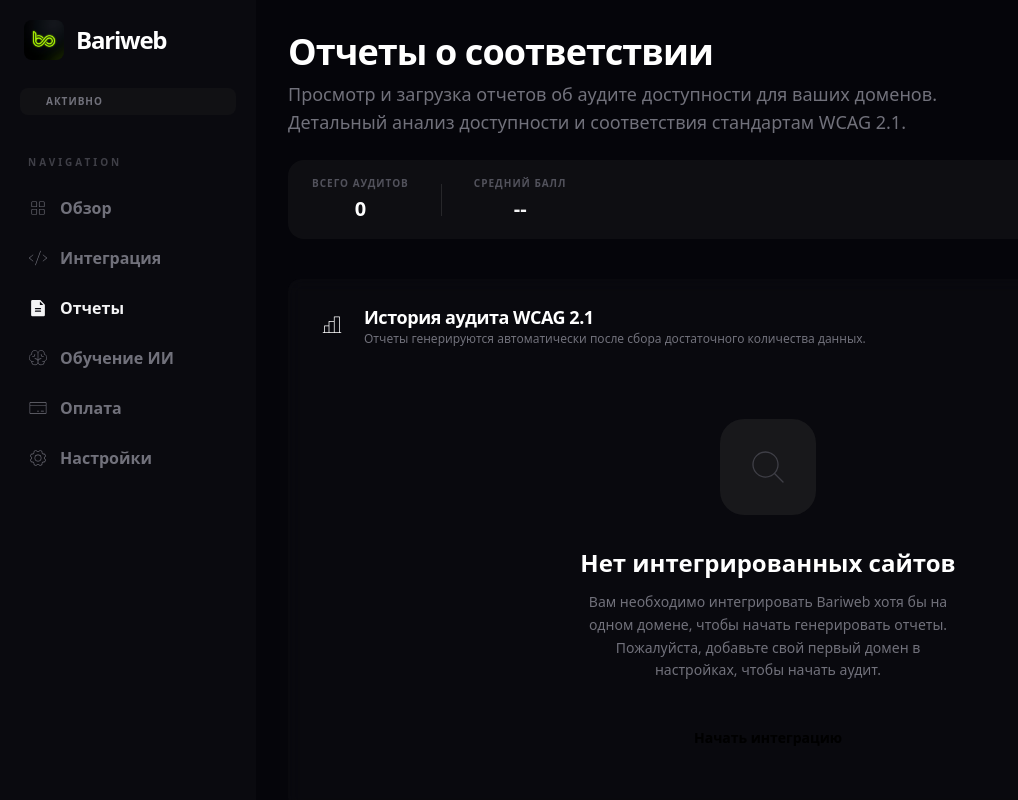
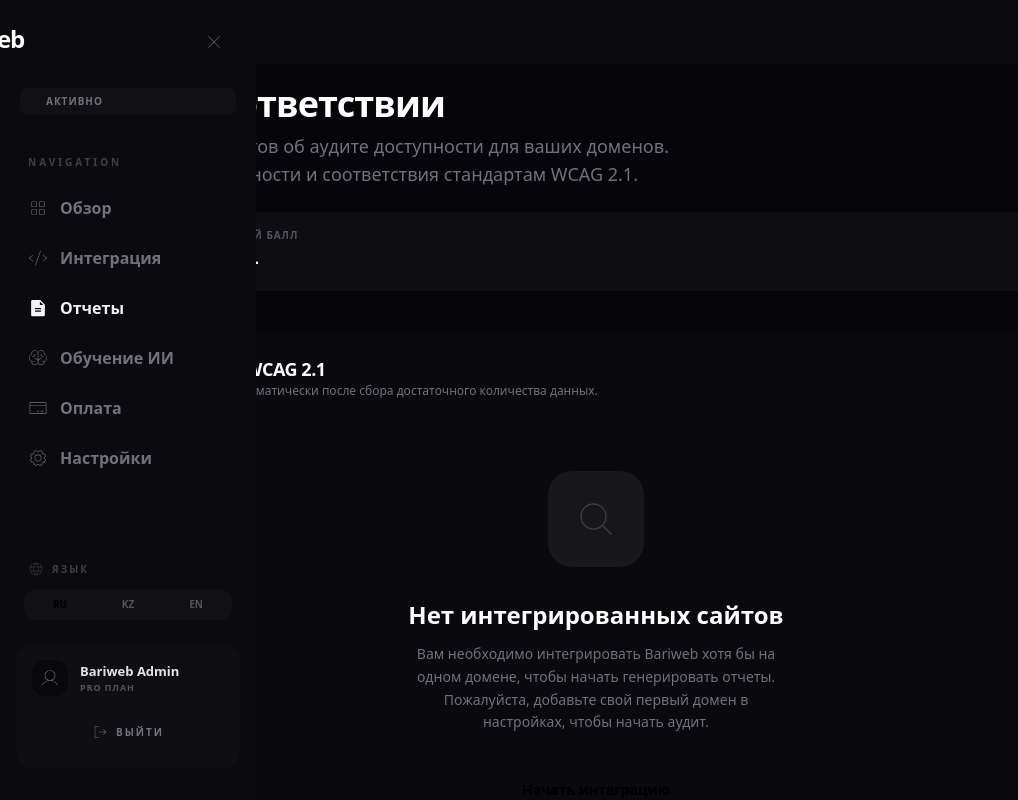
Before and after one commit to Akanov-Kanta/bariweb, a Next.js app in the folder frontend/: page /dashboard/reports in a window 1280 px wide. Shown: the top 800 px of the page, without its empty margins (0-1018 px from the left). Built offline with nearby package versions, Linux system fonts and the light colour scheme; no server answers.

Commit message:
adaptive dashboard

```diff
--- a/frontend/app/dashboard/integration/page.tsx
+++ b/frontend/app/dashboard/integration/page.tsx
@@ -87,9 +87,9 @@
 
           {/* SCRIPT TAG METHOD */}
           <Card className="dashboard-card border-zinc-800/50 bg-[#0c0c12]/60 p-0 overflow-hidden">
-            <div className="flex items-center justify-between px-8 py-6 border-b border-zinc-800 bg-zinc-900/10">
+            <div className="flex flex-wrap items-center justify-between gap-4 px-6 md:px-8 py-6 border-b border-zinc-800 bg-zinc-900/10">
                <div className="flex items-center gap-4">
-                  <div className="w-12 h-12 rounded-2xl bg-lime-400/10 border border-lime-400/30 flex items-center justify-center">
+                  <div className="w-12 h-12 rounded-2xl bg-lime-400/10 border border-lime-400/30 flex items-center justify-center shrink-0">
                     <BracketsCurly weight="fill" className="w-6 h-6 text-lime-400" />
                   </div>
                   <div>
@@ -99,9 +99,9 @@
                </div>
 
                {clients.length > 0 && (
-                  <div className="flex items-center gap-4">
+                  <div className="flex items-center gap-4 w-full md:w-auto">
                     <select
-                      className="bg-zinc-950 border border-zinc-800 text-zinc-300 text-[10px] font-black uppercase tracking-widest px-4 py-2.5 rounded-xl focus:ring-2 focus:ring-lime-400/50 outline-none cursor-pointer transition-all"
+                      className="w-full md:w-64 bg-zinc-950 border border-zinc-800 text-zinc-300 text-[10px] font-black uppercase tracking-widest px-4 py-2.5 rounded-xl focus:ring-2 focus:ring-lime-400/50 outline-none cursor-pointer transition-all"
                       value={selectedClientId || ''}
                       onChange={(e) => setSelectedClientId(e.target.value)}
                     >
@@ -122,16 +122,16 @@
                     <div className="ml-2 text-[9px] font-black text-zinc-600 uppercase tracking-[0.2em]">{t.scriptInjection}</div>
                   </div>
 
-                  <div className="bg-[#05050a] border border-zinc-800 rounded-b-2xl p-8 font-mono text-[13px] leading-relaxed relative overflow-hidden group-hover:border-lime-400/20 transition-colors">
-                    <code className="text-lime-400/90 block break-all whitespace-pre-wrap">
+                  <div className="bg-[#05050a] border border-zinc-800 rounded-b-2xl p-6 md:p-8 font-mono text-[13px] leading-relaxed relative overflow-x-auto group-hover:border-lime-400/20 transition-colors">
+                    <code className="text-lime-400/90 block break-all whitespace-pre-wrap min-w-[200px]">
                       {loading ? t.fetchingSnippet : integrationCode}
                     </code>
 
-                    <div className="absolute top-4 right-4 translate-y-[-10px] opacity-0 group-hover:translate-y-0 group-hover:opacity-100 transition-all duration-300">
+                    <div className="md:absolute top-4 right-4 mt-6 md:mt-0 md:translate-y-[-10px] md:opacity-0 md:group-hover:translate-y-0 md:group-hover:opacity-100 transition-all duration-300">
                        <Button
                          onClick={() => copyToClipboard(integrationCode, 'script')}
                          disabled={!selectedClientId}
-                         className="bg-white/5 hover:bg-lime-400 text-white hover:text-black border border-white/10 rounded-xl px-5 h-11 transition-all font-black text-[10px] uppercase tracking-widest"
+                         className="w-full md:w-auto bg-white/5 hover:bg-lime-400 text-white hover:text-black border border-white/10 rounded-xl px-5 h-11 transition-all font-black text-[10px] uppercase tracking-widest"
                        >
                          {copied ? <CheckCircle weight="bold" className="mr-2 h-4 w-4" /> : <Copy weight="fill" className="mr-2 h-4 w-4" />}
                          {copied ? t.copied : t.copySnippet}
--- a/frontend/app/dashboard/layout.tsx
+++ b/frontend/app/dashboard/layout.tsx
@@ -16,7 +16,9 @@
   Gear,
   SignOut,
   User,
-  Globe
+  Globe,
+  List,
+  X
 } from '@phosphor-icons/react';
 import { cn } from '@/lib/utils';
 import { useState } from 'react';
@@ -34,6 +36,7 @@
   const router = useRouter();
   const [isLoggingOut, setIsLoggingOut] = useState(false);
   const { lang, setLang } = useLanguage();
+  const [isSidebarOpen, setIsSidebarOpen] = useState(false);
   const t = translations[lang].dashboard.sidebar;
 
   const navigation = [
@@ -58,9 +61,40 @@
   };
 
   return (
-    <div className="flex min-h-screen bg-[#05050a] text-zinc-100 font-sans selection:bg-lime-400 selection:text-black">
+    <div className="flex min-h-screen bg-[#05050a] text-zinc-100 font-sans selection:bg-lime-400 selection:text-black relative">
+      {/* Mobile Header */}
+      <div className="lg:hidden fixed top-0 left-0 right-0 h-16 bg-[#0a0a0f] border-b border-[#1f1f23] flex items-center justify-between px-4 z-50">
+        <Link href="/dashboard" className="flex items-center gap-2">
+          <Logo />
+        </Link>
+        <button
+          onClick={() => setIsSidebarOpen(true)}
+          className="p-2 text-zinc-400 hover:text-white transition-colors"
+        >
+          <List weight="thin" className="h-6 w-6" />
+        </button>
+      </div>
+
+      {/* Mobile Overlay */}
+      {isSidebarOpen && (
+        <div
+          className="lg:hidden fixed inset-0 bg-black/60 backdrop-blur-sm z-[60] transition-opacity"
+          onClick={() => setIsSidebarOpen(false)}
+        />
+      )}
+
       {/* Sidebar */}
-      <div className="w-64 border-r border-[#1f1f23] bg-[#0a0a0f] flex flex-col dashboard-sidebar relative overflow-hidden shrink-0">
+      <div className={cn(
+        "fixed inset-y-0 left-0 z-[70] w-64 border-r border-[#1f1f23] bg-[#0a0a0f] flex flex-col transition-transform duration-300 lg:relative lg:translate-x-0 shrink-0 h-full",
+        isSidebarOpen ? "translate-x-0" : "-translate-x-full"
+      )}>
+        {/* Close Button (Mobile Only) */}
+        <button
+          onClick={() => setIsSidebarOpen(false)}
+          className="lg:hidden absolute top-6 right-6 p-2 text-zinc-500 hover:text-white transition-colors"
+        >
+          <X weight="thin" className="h-5 w-5" />
+        </button>
         <div className="absolute top-0 left-0 w-full h-[1px] bg-gradient-to-r from-transparent via-lime-400/20 to-transparent" />
 
         <div className="flex h-20 items-center px-6 mb-2">
@@ -157,11 +191,11 @@
       </div>
 
       {/* Main content */}
-      <main className="flex-1 flex flex-col min-w-0 bg-[#05050a] relative overflow-y-auto">
+      <main className="flex-1 flex flex-col min-w-0 bg-[#05050a] relative overflow-y-auto lg:h-screen pt-16 lg:pt-0">
         {/* Subtle background glow to match landing */}
         <div className="absolute top-0 right-0 w-[500px] h-[500px] bg-lime-400/5 blur-[120px] pointer-events-none" />
 
-        <div className="flex-1 p-8 md:p-12 z-10">
+        <div className="flex-1 p-5 md:p-8 lg:p-12 z-10">
           {children}
         </div>
       </main>
--- a/frontend/app/dashboard/reports/page.tsx
+++ b/frontend/app/dashboard/reports/page.tsx
@@ -51,7 +51,7 @@
             {t.subtitle} {t.reportsSubDesc}
           </p>
         </div>
-        <div className="flex items-center gap-4 bg-zinc-900/50 p-2 rounded-2xl border border-zinc-800">
+        <div className="flex flex-wrap items-center gap-4 bg-zinc-900/50 p-2 rounded-2xl border border-zinc-800">
            <div className="px-4 py-2 text-center">
               <p className="text-[10px] font-black text-zinc-600 uppercase tracking-widest mb-1">{t.totalAudits}</p>
               <p className="text-xl font-bold text-white">0</p>
--- a/frontend/app/dashboard/settings/page.tsx
+++ b/frontend/app/dashboard/settings/page.tsx
@@ -227,7 +227,7 @@
         {/* Right Main Column: Content */}
         <div className="lg:col-span-8 space-y-8">
            {selectedClient ? (
-             <div className="grid gap-6 md:grid-cols-2">
+             <div className="grid gap-6 md:grid-cols-1 xl:grid-cols-2">
 
                 {/* Brick 1: Public ID */}
                 <Card className="dashboard-card border-zinc-800/50 bg-[#0c0c12]/60 overflow-hidden flex flex-col h-full hover:border-lime-400/20 transition-colors">
--- a/frontend/app/dashboard/training/page.tsx
+++ b/frontend/app/dashboard/training/page.tsx
@@ -387,7 +387,7 @@
       )}
 
       {/* Stats */}
-      <div className="grid grid-cols-3 gap-4">
+      <div className="grid grid-cols-1 sm:grid-cols-2 lg:grid-cols-3 gap-4">
         {[
           { label: t.statsTotal, value: screens.length, color: 'text-zinc-300' },
           { label: t.statsDrafts, value: draftsCount, color: 'text-amber-400' },
```
